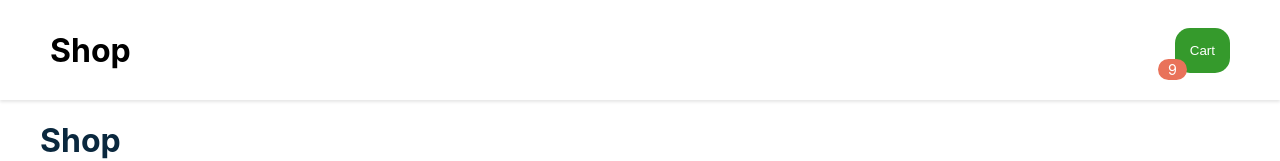
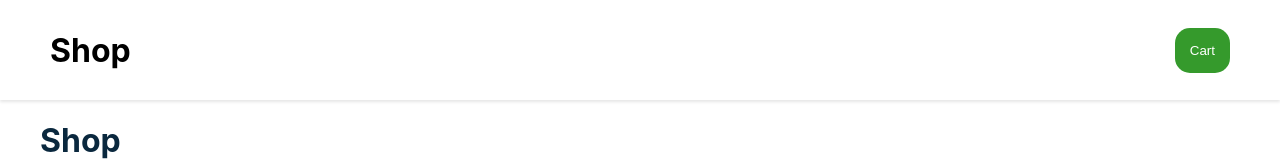
Before and after one commit to lopez-tomas/learning-react, a React (Create React App) app in the folder shopping-cart/: page / in a window 1280 px wide. Shown: the top 161 px of the page. Built offline with nearby package versions, Linux system fonts and the light colour scheme.

Commit message:
feat: showing amount of products on cart.

```diff
--- a/shopping-cart/src/App.js
+++ b/shopping-cart/src/App.js
@@ -11,9 +11,7 @@ class App extends Component {
       { name: 'Peas', price: 2500, img: '/products/peas.jpg' },
       { name: 'Lettuce', price: 500, img: '/products/lettuce.jpg' },
     ],
-    cart: [
-      //{ name: 'Tomato', price: 1500, img: '/products/tomato.jpg', amount: 1 },
-    ],
+    cart: [],
   }
 
   add_to_cart = (product) => {
@@ -36,10 +34,9 @@ class App extends Component {
   }
 
   render() {
-    console.log(this.state.cart)
     return (
       <div>
-        <Navbar />
+        <Navbar cart={this.state.cart}/>
         <Layout>
           <Title />
           <Products
--- a/shopping-cart/src/components/Cart.js
+++ b/shopping-cart/src/components/Cart.js
@@ -19,10 +19,14 @@ const styles = {
 
 class Cart extends Component {
 	render() {
+		const { cart } = this.props
+		const amount = cart.reduce((acc, el) => acc + el.amount, 0)
 		return (
 			<div>
 				<span style={styles.bubble}>
-					<BubbleAlert value={9}/>
+					{amount !== 0
+						? <BubbleAlert value={amount}/>
+						: null}
 				</span>
 				<button style={styles.cart}>
 					Cart
--- a/shopping-cart/src/components/Navbar.js
+++ b/shopping-cart/src/components/Navbar.js
@@ -17,10 +17,11 @@ const styles = {
 
 class Navbar extends Component {
 	render() {
+		const { cart } = this.props
 		return (
 			<nav style={styles.navbar}>
 				<Logo />
-				<Cart />
+				<Cart cart={cart}/>
 			</nav>
 		)
 	}
```
